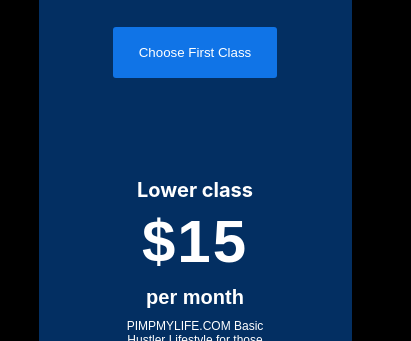
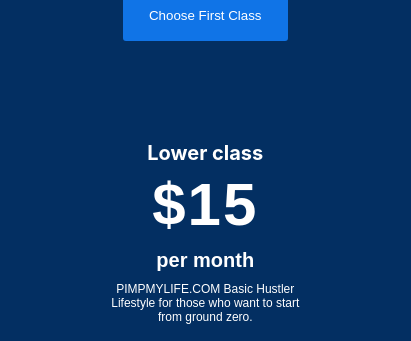
Before and after one commit to pimpmylifestyle-game/games, a plain HTML site: page subscription.htm in a window 390 px wide. Shown: the part 870-1211 px from the top of the page, 411 px wide, since content can reach past the window. Drawn offline with nearby package versions, Linux system fonts and the light colour scheme; a script that the page names is missing.

Commit message:
Update master.css

```diff
--- a/css/master.css
+++ b/css/master.css
@@ -428,6 +428,12 @@ and (min-width: 0px){
   border-radius: 5px;
   padding: 10px 20px;
 }
+@media screen and (max-width: 444px) and
+ (min-width: 1px) {
+   .plan-box{
+     width: 95%;
+   }
+}
 .plan-box h1{
   text-align: center;
   padding: 30px 0;
```
